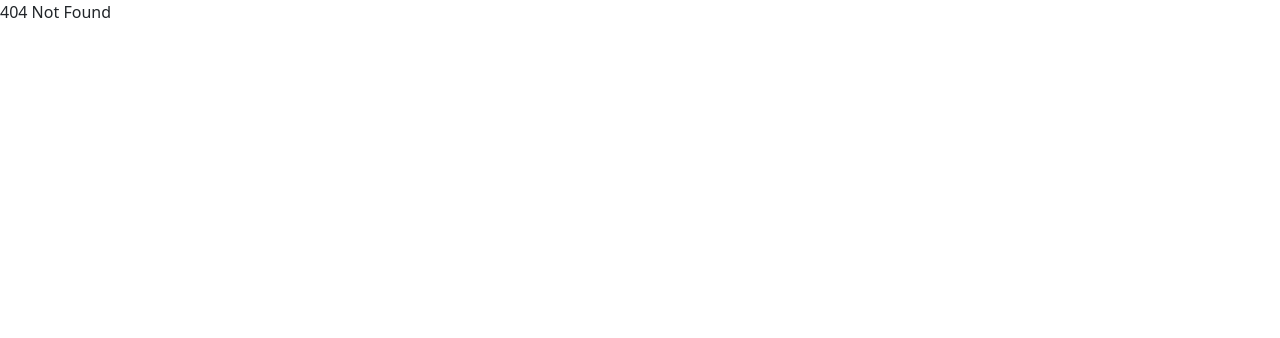
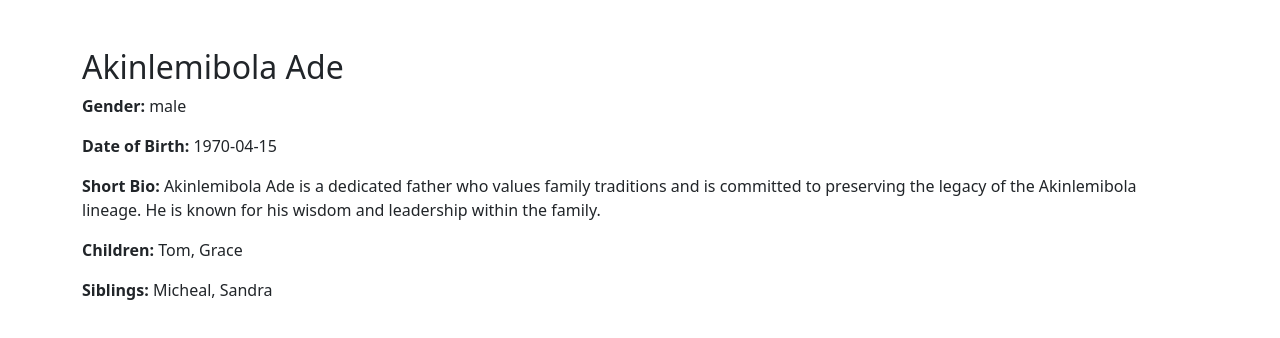
Before and after one commit to Teejay2009-dot-boop/Akinyemibola-FamilyTree, a React (Vite) app: page /profiles/1 in a window 1280 px wide. Before the commit this address had no page. Shown: the top 338 px of the page. Built offline with nearby package versions, Linux system fonts and the light colour scheme.

Commit message:
Created person details page

```diff
--- a/src/App.jsx
+++ b/src/App.jsx
@@ -7,6 +7,7 @@ import TreeChart from "./pages/FamilyTree.jsx";
 import "./styling/FamilyTree.css";
 import Lineage from "./pages/Lineage.jsx";
 import Profiles from "./pages/Profiles.jsx";
+import PersonDetails from "./pages/ProfileDetails.jsx";
 
 function App() {
   return (
@@ -18,6 +19,7 @@ function App() {
           {/* Add more routes as needed */}
           <Route path="/lineage" element={<Lineage />} />
           <Route path="/profiles" element={<Profiles />} />
+          <Route path="/profiles/:id" element={<PersonDetails />} />
 
           {/* Add a route for profile details */}
           <Route path="*" element={<div>404 Not Found</div>} />
--- a/src/components/ProfileStructure.jsx
+++ b/src/components/ProfileStructure.jsx
@@ -1,5 +1,6 @@
 import { Link } from "react-router-dom";
 import Profiles from "../pages/Profiles";
+import PersonDetails from "../pages/ProfileDetails";
 function ProfileCard({ image, role, generation, name, gender, id }) {
   return (
     <div className="profile-card">
@@ -19,7 +20,7 @@ function ProfileCard({ image, role, generation, name, gender, id }) {
       </p>
       <button className="profileBtn">
         <Link
-          to={`/profiles`} // Use the id to link to the profile details
+          to={`/profiles/${id}`} // Use the id to link to the profile details
           element={<Profiles />}
           className="profileBtn"
           style={{ textDecoration: "none" }}
--- a/src/data/familyData.js
+++ b/src/data/familyData.js
@@ -7,7 +7,13 @@ export const familyMembers = [
     gender: "male",
     image:
       "https://dm0qx8t0i9gc9.cloudfront.net/thumbnails/image/rDtN98Qoishumwih/graphicstock-silhouette-of-happy-father-having-fun-with-his-son_SRW6Mggobb_thumb.jpg",
+    bio: "Akinlemibola Ade is a dedicated father who values family traditions and is committed to preserving the legacy of the Akinlemibola lineage. He is known for his wisdom and leadership within the family.",
+    dob: "1970-04-15",
+
+    children: ["Tom", "Grace"],
+    siblings: ["Micheal", "Sandra"],
   },
+
   {
     id: 2,
     name: "Akinlemibola Bola",
@@ -16,6 +22,11 @@ export const familyMembers = [
     gender: "female",
     image:
       "https://dm0qx8t0i9gc9.cloudfront.net/thumbnails/image/rDtN98Qoishumwih/graphicstock-silhouette-of-happy-father-having-fun-with-his-son_SRW6Mggobb_thumb.jpg",
+    bio: "Akinlemibola Ade is a dedicated father who values family traditions and is committed to preserving the legacy of the Akinlemibola lineage. He is known for his wisdom and leadership within the family.",
+    dob: "1970-04-15",
+
+    children: ["Tom", "Grace"],
+    siblings: ["Micheal", "Sandra"],
   },
   {
     id: 3,
@@ -25,6 +36,11 @@ export const familyMembers = [
     gender: "male",
     image:
       "https://dm0qx8t0i9gc9.cloudfront.net/thumbnails/image/rDtN98Qoishumwih/graphicstock-silhouette-of-happy-father-having-fun-with-his-son_SRW6Mggobb_thumb.jpg",
+    bio: "Akinlemibola Ade is a dedicated father who values family traditions and is committed to preserving the legacy of the Akinlemibola lineage. He is known for his wisdom and leadership within the family.",
+    dob: "1970-04-15",
+
+    children: ["Tom", "Grace"],
+    siblings: ["Micheal", "Sandra"],
   },
   {
     id: 4,
@@ -34,6 +50,11 @@ export const familyMembers = [
     gender: "female",
     image:
       "https://dm0qx8t0i9gc9.cloudfront.net/thumbnails/image/rDtN98Qoishumwih/graphicstock-silhouette-of-happy-father-having-fun-with-his-son_SRW6Mggobb_thumb.jpg",
+    bio: "Akinlemibola Ade is a dedicated father who values family traditions and is committed to preserving the legacy of the Akinlemibola lineage. He is known for his wisdom and leadership within the family.",
+    dob: "1970-04-15",
+
+    children: ["Tom", "Grace"],
+    siblings: ["Micheal", "Sandra"],
   },
   {
     id: 5,
@@ -43,6 +64,11 @@ export const familyMembers = [
     gender: "female",
     image:
       "https://dm0qx8t0i9gc9.cloudfront.net/thumbnails/image/rDtN98Qoishumwih/graphicstock-silhouette-of-happy-father-having-fun-with-his-son_SRW6Mggobb_thumb.jpg",
+    bio: "Akinlemibola Ade is a dedicated father who values family traditions and is committed to preserving the legacy of the Akinlemibola lineage. He is known for his wisdom and leadership within the family.",
+    dob: "1970-04-15",
+
+    children: ["Tom", "Grace"],
+    siblings: ["Micheal", "Sandra"],
   },
   {
     id: 6,
@@ -52,6 +78,11 @@ export const familyMembers = [
     gender: "male",
     image:
       "https://dm0qx8t0i9gc9.cloudfront.net/thumbnails/image/rDtN98Qoishumwih/graphicstock-silhouette-of-happy-father-having-fun-with-his-son_SRW6Mggobb_thumb.jpg",
+    bio: "Akinlemibola Ade is a dedicated father who values family traditions and is committed to preserving the legacy of the Akinlemibola lineage. He is known for his wisdom and leadership within the family.",
+    dob: "1970-04-15",
+
+    children: ["Tom", "Grace"],
+    siblings: ["Micheal", "Sandra"],
   },
   {
     id: 7,
@@ -61,6 +92,11 @@ export const familyMembers = [
     gender: "female",
     image:
       "https://dm0qx8t0i9gc9.cloudfront.net/thumbnails/image/rDtN98Qoishumwih/graphicstock-silhouette-of-happy-father-having-fun-with-his-son_SRW6Mggobb_thumb.jpg",
+    bio: "Akinlemibola Ade is a dedicated father who values family traditions and is committed to preserving the legacy of the Akinlemibola lineage. He is known for his wisdom and leadership within the family.",
+    dob: "1970-04-15",
+
+    children: ["Tom", "Grace"],
+    siblings: ["Micheal", "Sandra"],
   },
   {
     id: 8,
@@ -70,6 +106,11 @@ export const familyMembers = [
     gender: "female",
     image:
       "https://dm0qx8t0i9gc9.cloudfront.net/thumbnails/image/rDtN98Qoishumwih/graphicstock-silhouette-of-happy-father-having-fun-with-his-son_SRW6Mggobb_thumb.jpg",
+    bio: "Akinlemibola Ade is a dedicated father who values family traditions and is committed to preserving the legacy of the Akinlemibola lineage. He is known for his wisdom and leadership within the family.",
+    dob: "1970-04-15",
+
+    children: ["Tom", "Grace"],
+    siblings: ["Micheal", "Sandra"],
   },
   {
     id: 9,
@@ -79,6 +120,11 @@ export const familyMembers = [
     gender: "male",
     image:
       "https://dm0qx8t0i9gc9.cloudfront.net/thumbnails/image/rDtN98Qoishumwih/graphicstock-silhouette-of-happy-father-having-fun-with-his-son_SRW6Mggobb_thumb.jpg",
+    bio: "Akinlemibola Ade is a dedicated father who values family traditions and is committed to preserving the legacy of the Akinlemibola lineage. He is known for his wisdom and leadership within the family.",
+    dob: "1970-04-15",
+
+    children: ["Tom", "Grace"],
+    siblings: ["Micheal", "Sandra"],
   },
   {
     id: 10,
@@ -88,6 +134,11 @@ export const familyMembers = [
     gender: "male",
     image:
       "https://dm0qx8t0i9gc9.cloudfront.net/thumbnails/image/rDtN98Qoishumwih/graphicstock-silhouette-of-happy-father-having-fun-with-his-son_SRW6Mggobb_thumb.jpg",
+    bio: "Akinlemibola Ade is a dedicated father who values family traditions and is committed to preserving the legacy of the Akinlemibola lineage. He is known for his wisdom and leadership within the family.",
+    dob: "1970-04-15",
+
+    children: ["Tom", "Grace"],
+    siblings: ["Micheal", "Sandra"],
   },
   {
     id: 11,
@@ -97,6 +148,11 @@ export const familyMembers = [
     gender: "female",
     image:
       "https://dm0qx8t0i9gc9.cloudfront.net/thumbnails/image/rDtN98Qoishumwih/graphicstock-silhouette-of-happy-father-having-fun-with-his-son_SRW6Mggobb_thumb.jpg",
+    bio: "Akinlemibola Ade is a dedicated father who values family traditions and is committed to preserving the legacy of the Akinlemibola lineage. He is known for his wisdom and leadership within the family.",
+    dob: "1970-04-15",
+
+    children: ["Tom", "Grace"],
+    siblings: ["Micheal", "Sandra"],
   },
   {
     id: 12,
@@ -106,6 +162,11 @@ export const familyMembers = [
     gender: "male",
     image:
       "https://dm0qx8t0i9gc9.cloudfront.net/thumbnails/image/rDtN98Qoishumwih/graphicstock-silhouette-of-happy-father-having-fun-with-his-son_SRW6Mggobb_thumb.jpg",
+    bio: "Akinlemibola Ade is a dedicated father who values family traditions and is committed to preserving the legacy of the Akinlemibola lineage. He is known for his wisdom and leadership within the family.",
+    dob: "1970-04-15",
+
+    children: ["Tom", "Grace"],
+    siblings: ["Micheal", "Sandra"],
   },
   {
     id: 13,
@@ -115,6 +176,11 @@ export const familyMembers = [
     gender: "female",
     image:
       "https://dm0qx8t0i9gc9.cloudfront.net/thumbnails/image/rDtN98Qoishumwih/graphicstock-silhouette-of-happy-father-having-fun-with-his-son_SRW6Mggobb_thumb.jpg",
+    bio: "Akinlemibola Ade is a dedicated father who values family traditions and is committed to preserving the legacy of the Akinlemibola lineage. He is known for his wisdom and leadership within the family.",
+    dob: "1970-04-15",
+
+    children: ["Tom", "Grace"],
+    siblings: ["Micheal", "Sandra"],
   },
   {
     id: 14,
@@ -124,6 +190,11 @@ export const familyMembers = [
     gender: "female",
     image:
       "https://dm0qx8t0i9gc9.cloudfront.net/thumbnails/image/rDtN98Qoishumwih/graphicstock-silhouette-of-happy-father-having-fun-with-his-son_SRW6Mggobb_thumb.jpg",
+    bio: "Akinlemibola Ade is a dedicated father who values family traditions and is committed to preserving the legacy of the Akinlemibola lineage. He is known for his wisdom and leadership within the family.",
+    dob: "1970-04-15",
+
+    children: ["Tom", "Grace"],
+    siblings: ["Micheal", "Sandra"],
   },
   {
     id: 15,
@@ -133,6 +204,11 @@ export const familyMembers = [
     gender: "male",
     image:
       "https://dm0qx8t0i9gc9.cloudfront.net/thumbnails/image/rDtN98Qoishumwih/graphicstock-silhouette-of-happy-father-having-fun-with-his-son_SRW6Mggobb_thumb.jpg",
+    bio: "Akinlemibola Ade is a dedicated father who values family traditions and is committed to preserving the legacy of the Akinlemibola lineage. He is known for his wisdom and leadership within the family.",
+    dob: "1970-04-15",
+
+    children: ["Tom", "Grace"],
+    siblings: ["Micheal", "Sandra"],
   },
   {
     id: 16,
@@ -142,6 +218,11 @@ export const familyMembers = [
     gender: "male",
     image:
       "https://dm0qx8t0i9gc9.cloudfront.net/thumbnails/image/rDtN98Qoishumwih/graphicstock-silhouette-of-happy-father-having-fun-with-his-son_SRW6Mggobb_thumb.jpg",
+    bio: "Akinlemibola Ade is a dedicated father who values family traditions and is committed to preserving the legacy of the Akinlemibola lineage. He is known for his wisdom and leadership within the family.",
+    dob: "1970-04-15",
+
+    children: ["Tom", "Grace"],
+    siblings: ["Micheal", "Sandra"],
   },
   {
     id: 17,
@@ -151,6 +232,11 @@ export const familyMembers = [
     gender: "female",
     image:
       "https://dm0qx8t0i9gc9.cloudfront.net/thumbnails/image/rDtN98Qoishumwih/graphicstock-silhouette-of-happy-father-having-fun-with-his-son_SRW6Mggobb_thumb.jpg",
+    bio: "Akinlemibola Ade is a dedicated father who values family traditions and is committed to preserving the legacy of the Akinlemibola lineage. He is known for his wisdom and leadership within the family.",
+    dob: "1970-04-15",
+
+    children: ["Tom", "Grace"],
+    siblings: ["Micheal", "Sandra"],
   },
   {
     id: 18,
@@ -160,6 +246,11 @@ export const familyMembers = [
     gender: "male",
     image:
       "https://dm0qx8t0i9gc9.cloudfront.net/thumbnails/image/rDtN98Qoishumwih/graphicstock-silhouette-of-happy-father-having-fun-with-his-son_SRW6Mggobb_thumb.jpg",
+    bio: "Akinlemibola Ade is a dedicated father who values family traditions and is committed to preserving the legacy of the Akinlemibola lineage. He is known for his wisdom and leadership within the family.",
+    dob: "1970-04-15",
+
+    children: ["Tom", "Grace"],
+    siblings: ["Micheal", "Sandra"],
   },
   {
     id: 19,
@@ -169,6 +260,11 @@ export const familyMembers = [
     gender: "female",
     image:
       "https://dm0qx8t0i9gc9.cloudfront.net/thumbnails/image/rDtN98Qoishumwih/graphicstock-silhouette-of-happy-father-having-fun-with-his-son_SRW6Mggobb_thumb.jpg",
+    bio: "Akinlemibola Ade is a dedicated father who values family traditions and is committed to preserving the legacy of the Akinlemibola lineage. He is known for his wisdom and leadership within the family.",
+    dob: "1970-04-15",
+
+    children: ["Tom", "Grace"],
+    siblings: ["Micheal", "Sandra"],
   },
   {
     id: 20,
@@ -178,5 +274,10 @@ export const familyMembers = [
     gender: "female",
     image:
       "https://dm0qx8t0i9gc9.cloudfront.net/thumbnails/image/rDtN98Qoishumwih/graphicstock-silhouette-of-happy-father-having-fun-with-his-son_SRW6Mggobb_thumb.jpg",
+    bio: "Akinlemibola Ade is a dedicated father who values family traditions and is committed to preserving the legacy of the Akinlemibola lineage. He is known for his wisdom and leadership within the family.",
+    dob: "1970-04-15",
+
+    children: ["Tom", "Grace"],
+    siblings: ["Micheal", "Sandra"],
   },
 ];
--- a/src/pages/ProfileDetails.jsx
+++ b/src/pages/ProfileDetails.jsx
@@ -0,0 +1,33 @@
+// src/pages/PersonDetails.jsx
+import { useParams } from "react-router-dom";
+import { familyMembers } from "../data/familyData"; // where your dummy data is
+
+export default function PersonDetails() {
+  const { id } = useParams();
+  const person = familyMembers.find((p) => p.id === parseInt(id));
+
+  if (!person) {
+    return <div className="text-center py-5">Person not found</div>;
+  }
+
+  return (
+    <div className="container py-5">
+      <h2>{person.name}</h2>
+      <p>
+        <strong>Gender:</strong> {person.gender}
+      </p>
+      <p>
+        <strong>Date of Birth:</strong> {person.dob}
+      </p>
+      <p>
+        <strong>Short Bio:</strong> {person.bio}
+      </p>
+      <p>
+        <strong>Children:</strong> {person.children?.join(", ") || "None"}
+      </p>
+      <p>
+        <strong>Siblings:</strong> {person.siblings?.join(", ") || "None"}
+      </p>
+    </div>
+  );
+}
--- a/src/pages/Profiles.jsx
+++ b/src/pages/Profiles.jsx
@@ -79,6 +79,7 @@ function Profiles() {
                   gender={member.gender}
                   role={member.role}
                   generation={member.generation}
+                  id={member.id} // Pass the id for routing
                 ></ProfileCard>
               </div>
             ))
```
